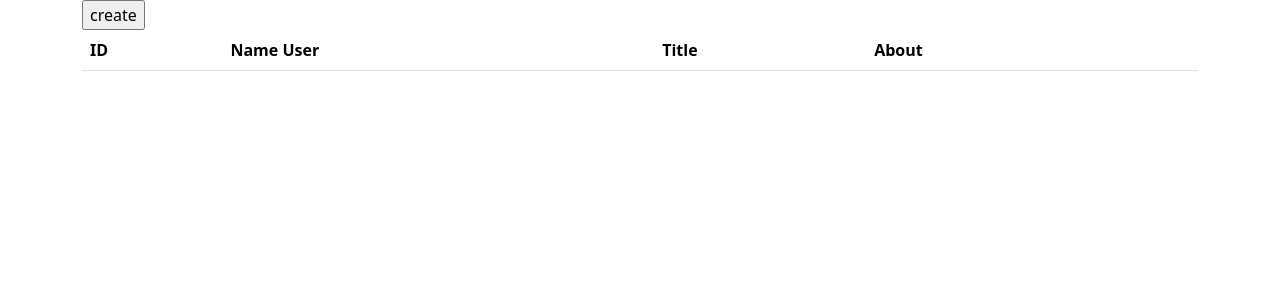
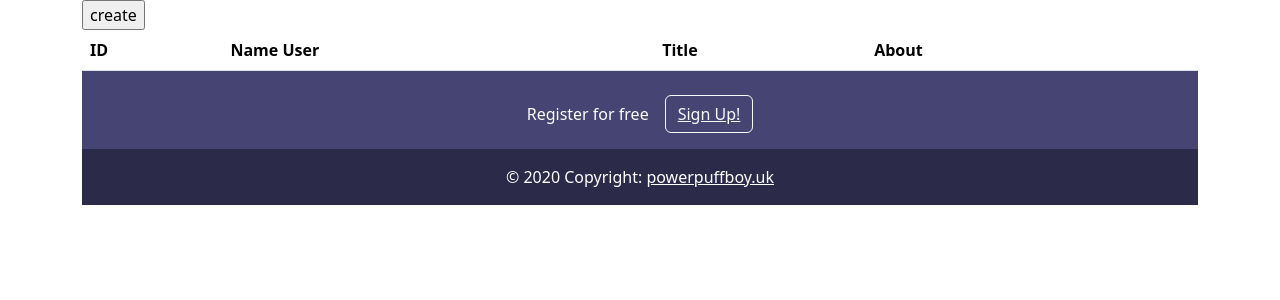
Before and after one commit to zergreen/webboard, a PHP site: page /webboard.php in a window 1280 px wide. Shown: the part 56-356 px from the top of the page. Run offline with PHP 8.4, Linux system fonts and the light colour scheme; the visitor is signed in with stand-in values (Sample User, id 1); data that the repository does not hold is empty.

Commit message:
update: reach last

```diff
--- a/index.php
+++ b/index.php
@@ -10,7 +10,7 @@
 </center> -->
 
 <?php
-$url="buycherry.php";
+$url="webboard.php";
 
 header("Location: $url");
 ?>
--- a/webboard.php
+++ b/webboard.php
@@ -71,6 +71,34 @@
                 ?>
             </tbody>
         </table>
+
+        <section class="">
+                <!-- Footer -->
+                <footer class="text-center text-white" style="background-color: #464472;">
+                    <!-- Grid container -->
+                    <div class="container p-4 pb-0">
+                        <!-- Section: CTA -->
+                        <section class="">
+                            <p class="d-flex justify-content-center align-items-center">
+                                <span class="me-3">Register for free</span>
+                                <button type="button" class="btn btn-outline-light btn-rounded">
+                                    <a href="register.php" target="_blank" rel="noopener noreferrer">Sign Up!</a>
+                                </button>
+                            </p>
+                        </section>
+                        <!-- Section: CTA -->
+                    </div>
+                    <!-- Grid container -->
+
+                    <!-- Copyright -->
+                    <div class="text-center p-3" style="background-color: #2C2A49;">
+                        © 2020 Copyright:
+                        <a class="text-white" href="https://mdbootstrap.com/"> powerpuffboy.uk</a>
+                    </div>
+                    <!-- Copyright -->
+                </footer>
+                <!-- Footer -->
+            </section>
     </div>
 </body>
 
```
Also changed, not shown: insert-register.php (added, +11 -0 lines), insertComment.php (+17 -5 lines), register.php (added, +18 -0 lines), update-profile.php (+6 -3 lines).
